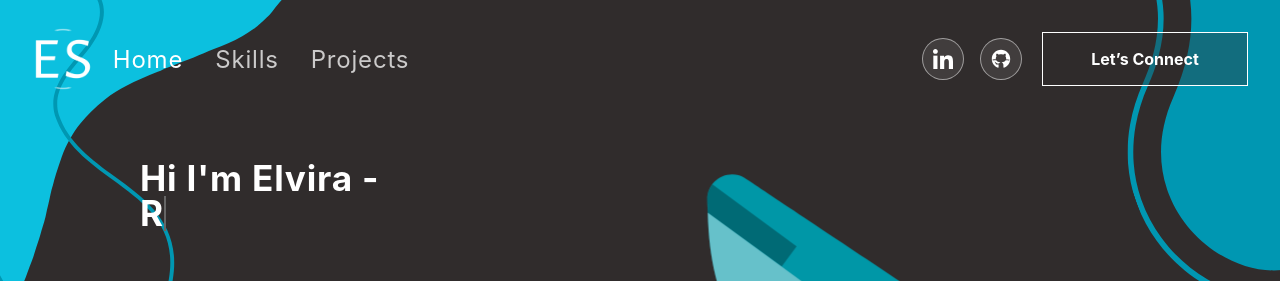
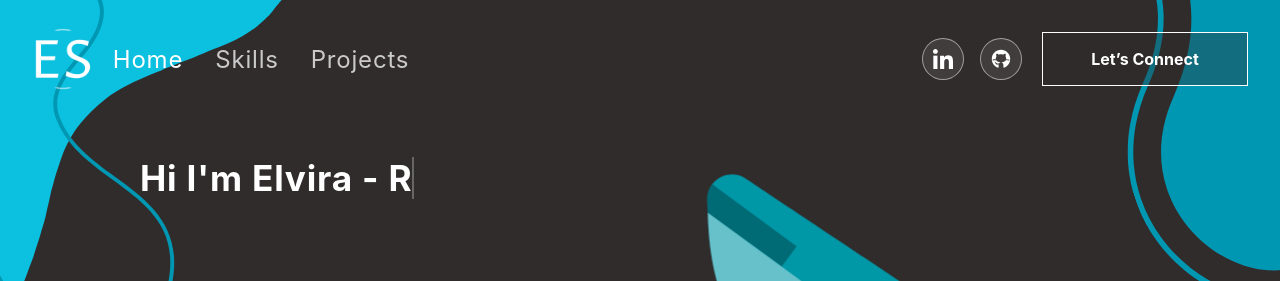
Before and after one commit to ElviraShatilov/personal-website, a React (Vite) app: page / in a window 1280 px wide. Shown: the top 281 px of the page. Built offline with nearby package versions, Linux system fonts and the light colour scheme.

Commit message:
Update display property for dynamic text

```diff
--- a/src/App.css
+++ b/src/App.css
@@ -339,7 +339,7 @@ nav.navbar .navbar-toggler[aria-expanded="true"] .navbar-toggler-icon {
   }
 }
 .wrap {
-  display: block;
+  display: inline;
   width: fit-content;
   border-right: 0.08em solid #666;
 }
```
